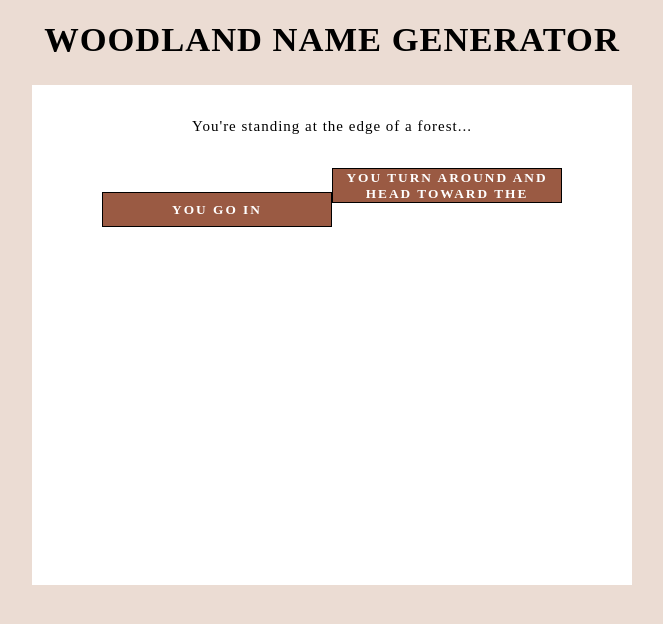
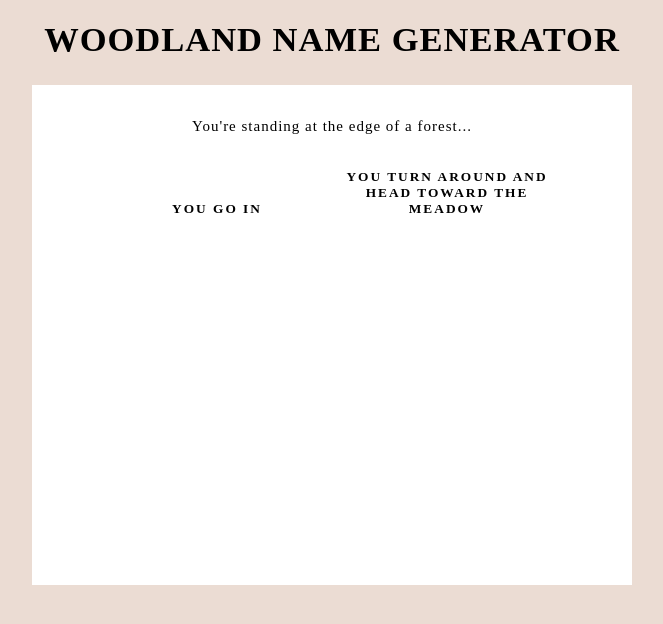
Before and after one commit to caseynewman/name-generator, a React (Vite) app: page / in a window 1280 px wide. Shown: the top 624 px of the page, without its empty margins (308-971 px from the left). Built offline with nearby package versions, Linux system fonts and the light colour scheme; a web font is replaced by a local one.

Commit message:
adjusting button styling for scene selection

```diff
--- a/src/components/CustomOption/index.jsx
+++ b/src/components/CustomOption/index.jsx
@@ -1,4 +1,4 @@
-import MyButton from "../Button";
+import MyButton from '../Button';
 
 export default function CustomOption({ option, onClick }) {
 
--- a/src/components/Story/style.css
+++ b/src/components/Story/style.css
@@ -3,3 +3,10 @@
     width: 600px;
     background-color: #fff;
 }
+
+.story-container button {
+    background-color: #fff;
+    color: #000;
+    border: none;
+    cursor: pointer;
+}
```
